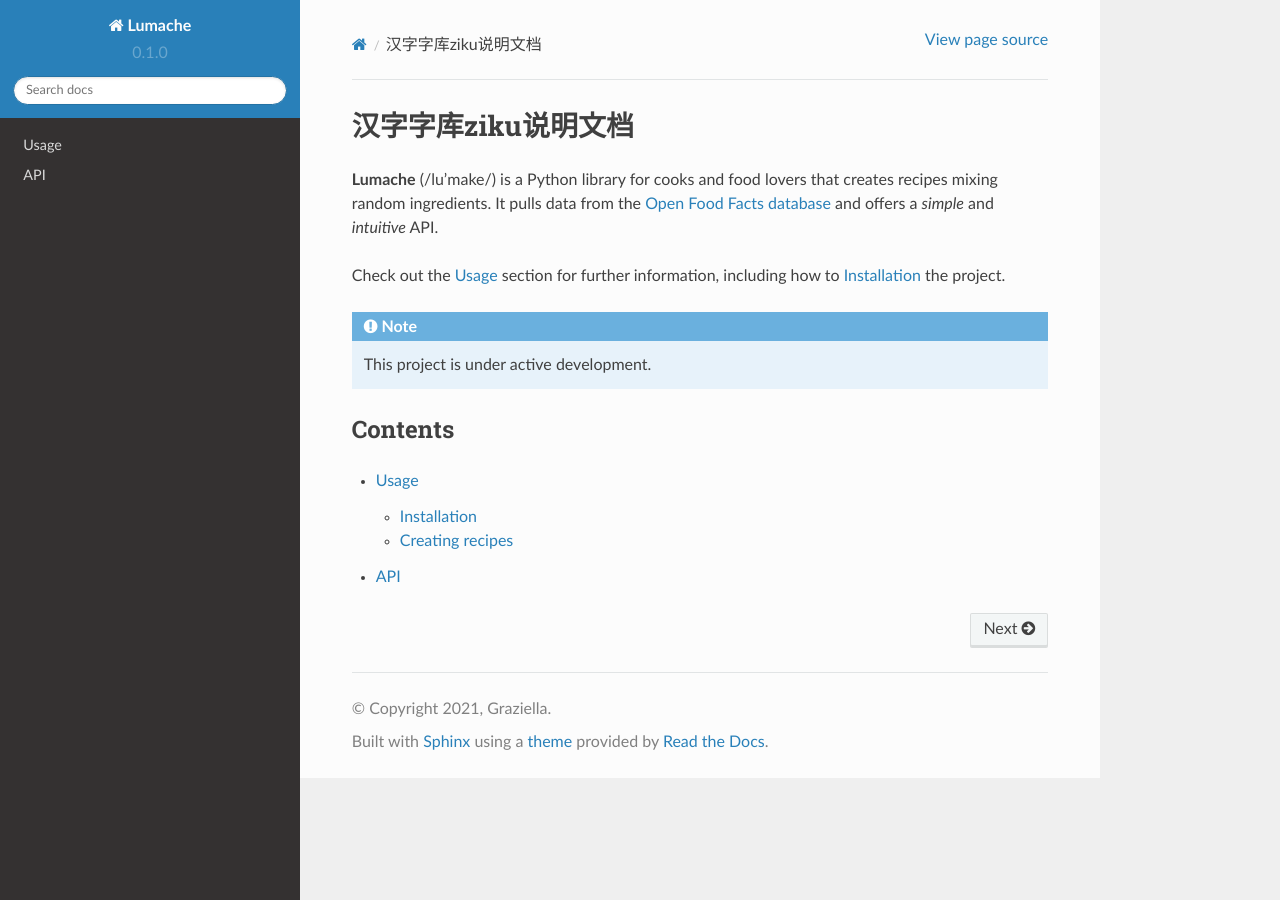
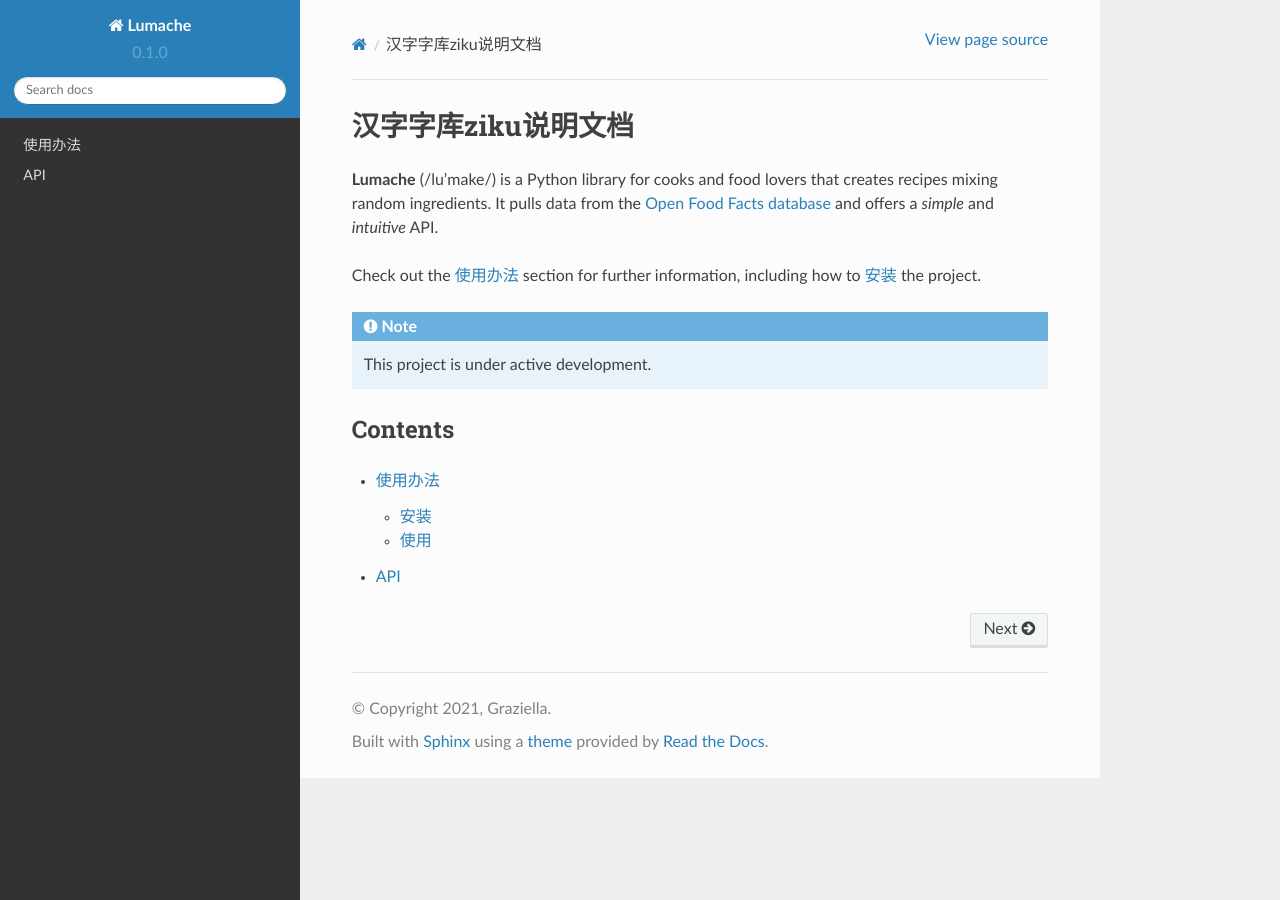
Before and after one commit to anjiang2016/rtd-tutorial, a Sphinx documentation site: the page built from docs/source/index.rst, in a window 1280 px wide. Built offline with Sphinx 7.4.7 and the Read the Docs theme 2.0.0, drawn with Linux system fonts in a browser that asks for light colours; some of the changed lines change nothing that is shown.

Commit message:
Update usage.rst

```diff
--- a/docs/source/usage.rst
+++ b/docs/source/usage.rst
@@ -1,33 +1,39 @@
-Usage
-=====
+使用办法
+=======
 
 .. _installation:
 
-Installation
-------------
+安装
+----
 
-To use Lumache, first install it using pip:
+To use ziku, first install it using pip:
 
 .. code-block:: console
 
-   (.venv) $ pip install lumache
+    (.venv) pip install ziku
 
-Creating recipes
-----------------
+使用
+----
 
-To retrieve a list of random ingredients,
-you can use the ``lumache.get_random_ingredients()`` function:
+使用函数``ziku.write(img,"汉字",x=100,y=100)``来将``"汉字"``写入img中
 
-.. autofunction:: lumache.get_random_ingredients
 
-The ``kind`` parameter should be either ``"meat"``, ``"fish"``,
-or ``"veggies"``. Otherwise, :py:func:`lumache.get_random_ingredients`
-will raise an exception.
+.. code-block:: console
 
-.. autoexception:: lumache.InvalidKindError
+    import ziku
+    import cv2
+    ziku.size(0.4)
+    img=cv2.imread("src/ziku/earthmap.png")
+    img=ziku.write(img,"太阳当空照...",x=100,y=100)
 
-For example:
+    ziku.size(0.6)
+    img=ziku.write(img,"花儿对我笑",x=100,y=200)
+    cv2.imwrite("ziku.png",img)
 
->>> import lumache
->>> lumache.get_random_ingredients()
-['shells', 'gorgonzola', 'parsley']
+    ziku.size(0.8)
+    img=ziku.write(img,"小鸟说 早早早",x=100,y=300)
+    cv2.imwrite("ziku.png",img)
+
+    ziku.size(1)
+    img=ziku.write(img,"你为什么背上大书包",x=100,y=400)
+    cv2.imwrite("ziku.png",img)
```
